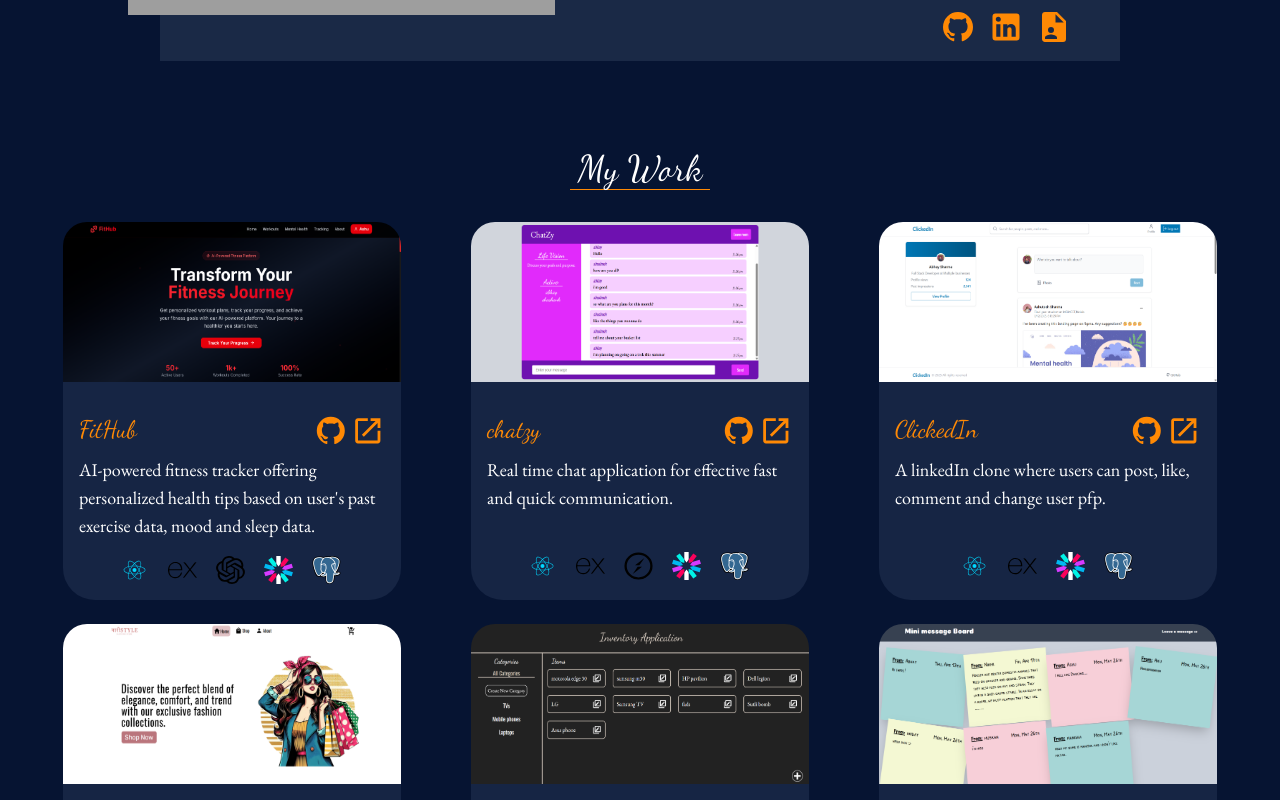
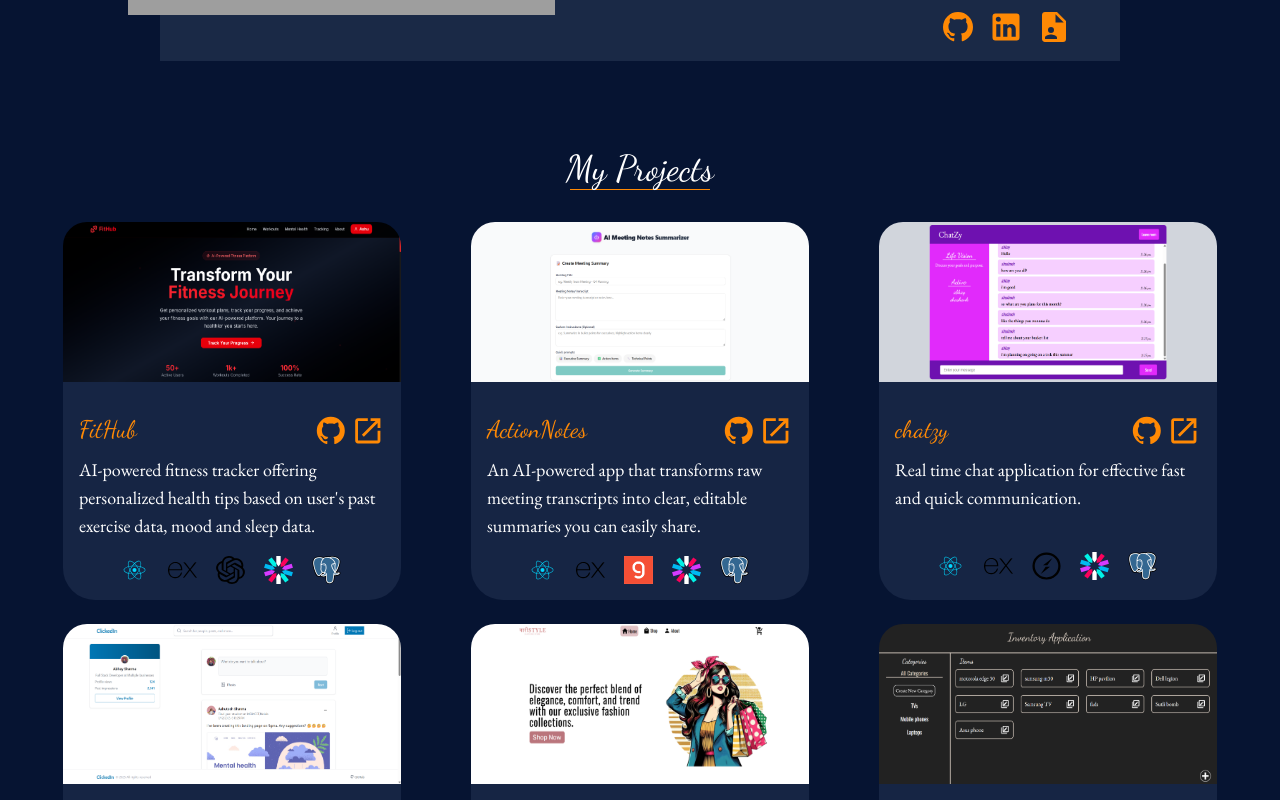
Before and after one commit to Abhay212121/portfolio, a React (Vite) app: page / in a window 1280 px wide. Shown: the part 439-1239 px from the top of the page. Built offline with nearby package versions, Linux system fonts and the light colour scheme; grey boxes are pictures that could not be loaded.

Commit message:
added the action Notes project and changed the heading from 'my work' to 'My projects'.

```diff
--- a/src/components/ProjectSection.jsx
+++ b/src/components/ProjectSection.jsx
@@ -4,7 +4,9 @@ import ProjectCard from "./ProjectCard";
 export default function ProjectSection() {
   return (
     <div className="mt-11 mb-10 w-full sm:mt-22 sm:mb-25 sm:px-10">
-      <h2 className="font-heading text-center text-4xl text-white">My Work</h2>
+      <h2 className="font-heading text-center text-4xl text-white">
+        My Projects
+      </h2>
       <hr className="lg: mx-auto mb-8 w-35 text-orange-400" />
       <div className="grid grid-cols-[repeat(auto-fit,minmax(330px,1fr))] justify-items-center gap-6">
         {projects.map((project) => (
--- a/src/data/projectsDb.js
+++ b/src/data/projectsDb.js
@@ -9,6 +9,20 @@ const projects = [
             { name: 'React', logo: 'images/techStack/react.svg' },
             { name: 'ExpressJS', logo: 'images/techStack/express.svg' },
             { name: 'OpenAI', logo: 'images/techStack/openai.svg' },
+            { name: 'JWT', logo: 'images/techStack/jwt.svg' },
+            { name: 'PostgreSQL', logo: 'images/techStack/sql.svg' },
+        ]
+    },
+    {
+        name: 'ActionNotes',
+        img: 'images/projects/actionnotes.png',
+        githubLink: 'https://github.com/Abhay212121/Meeting-Notes-Summarizer-AI',
+        previewLink: 'https://mango-desk-frontend.vercel.app/',
+        desc: `An AI-powered app that transforms raw meeting transcripts into clear, editable summaries you can easily share.`,
+        techStackUsed: [
+            { name: 'React', logo: 'images/techStack/react.svg' },
+            { name: 'ExpressJS', logo: 'images/techStack/express.svg' },
+            { name: 'Groq', logo: 'images/techStack/groq.png' },
             { name: 'JWT', logo: 'images/techStack/jwt.svg' },
             { name: 'PostgreSQL', logo: 'images/techStack/sql.svg' },
         ]
```
Also changed, not shown: public/images/projects/actionnotes.png (added), public/images/techStack/groq.png (added).
